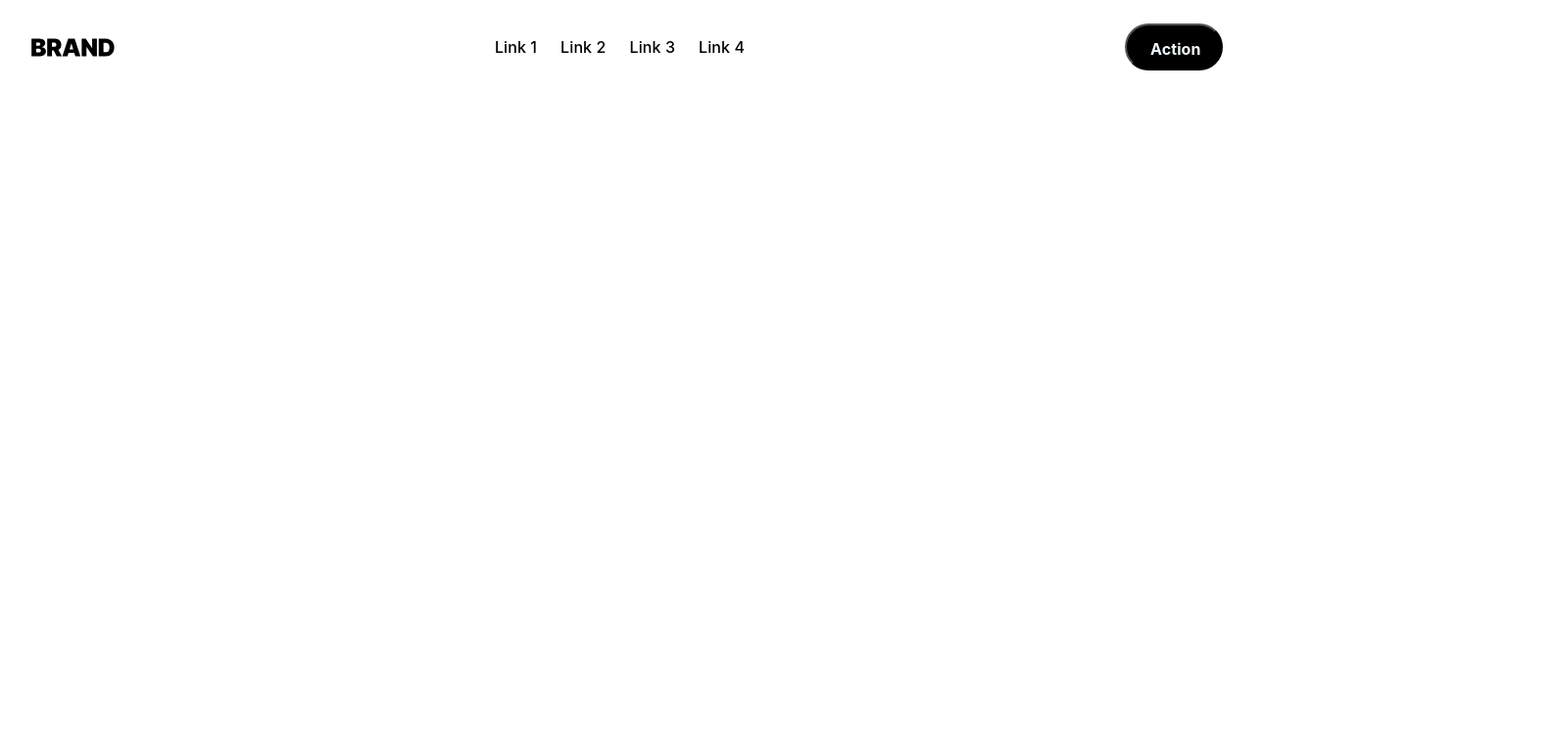
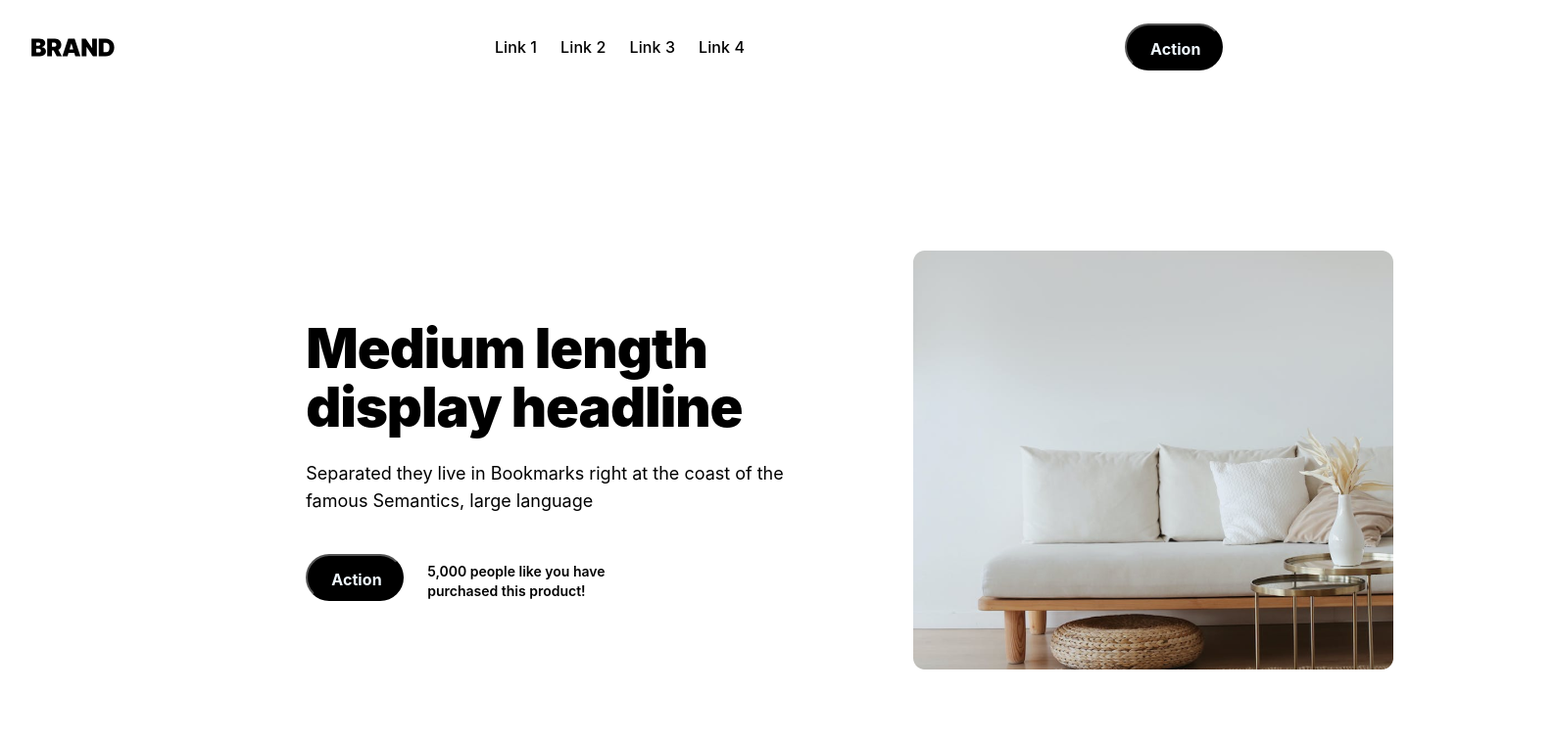
Before and after one commit to nutsakveselava/davaleba10, a plain HTML site: page index.html in a window 1280 px wide. Shown: the whole page at 98% size, 1587 px wide, since content can reach past the window. Drawn offline with Linux system fonts and the light colour scheme.

Commit message:
section1

```diff
--- a/css/style.css
+++ b/css/style.css
@@ -33,7 +33,7 @@ color:  #000000;
 ;
   }
 
-  button{
+ button{
     height: 48px;
 width: 100px;
 left: 1308px;
@@ -55,3 +55,79 @@ color: aliceblue;
 
   }
 /* section */
+.section1{
+
+    padding-right: 165px;
+    padding-left: 165px;
+}
+.sectiondiv{
+    margin-inline: auto;
+    width: 77%;
+    display: flex;
+    justify-content: space-between;
+    gap: 130px;
+
+}
+.textdiv{
+    padding-top: 230px;
+    padding-left: 165px;
+    padding-bottom: 138px;
+}
+h1{
+    width: 490px;
+    height: 120px;
+
+    font-family: 'Inter';
+    font-style: normal;
+    font-weight: 900;
+    font-size: 56px;
+    line-height: 60px;
+    /* or 107% */
+
+    letter-spacing: -1px;
+
+    color: #000000;
+
+}
+.txt1{
+    width: 490px;
+height: 56px;
+
+font-family: 'Inter';
+font-style: normal;
+font-weight: 400;
+font-size: 18px;
+line-height: 28px;
+/* or 156% */
+margin-top: 24px;
+margin-bottom: 40px;
+
+
+color: #000000;
+}
+.txt2{
+    width: 236px;
+height: 40px;
+
+font-family: 'Inter';
+font-style: normal;
+font-weight: 600;
+font-size: 14px;
+line-height: 20px;
+/* or 143% */
+
+/* display: flex;
+align-items: center; */
+
+color: #000000;
+display: inline-block;
+vertical-align: middle;
+margin-left: 20px;
+
+}
+
+.photodiv{
+    padding-top: 160px;
+    padding-bottom: 64px;
+    padding-right: 165px;
+}
--- a/index.html
+++ b/index.html
@@ -25,10 +25,28 @@
 
     </nav>
     <!-- button -->
-    <button><h5>Action</h5></button>
+    <button ><h5>Action</h5></button>
 
 </header>
 <!-- section -->
+<section class="section1">
+
+</section>
+<!-- section div -->
+<div class="sectiondiv">
+    <!-- textdiv -->
+    <div class="textdiv">
+        <h1>Medium length display headline</h1>
+        <p class="txt1">Separated they live in Bookmarks right at the coast of the famous Semantics, large language </p>
+        <button><h5>Action</h5></button>
+        <p class="txt2">5,000 people like you have purchased this product!</p>
+    </div>
+    <!-- photodiv -->
+    <div class="photodiv">
+        <img src="photos/img.png" alt="">
+    </div>
+</div>
+
 
 
 
```
Also changed, not shown: photos/img.png (added).
